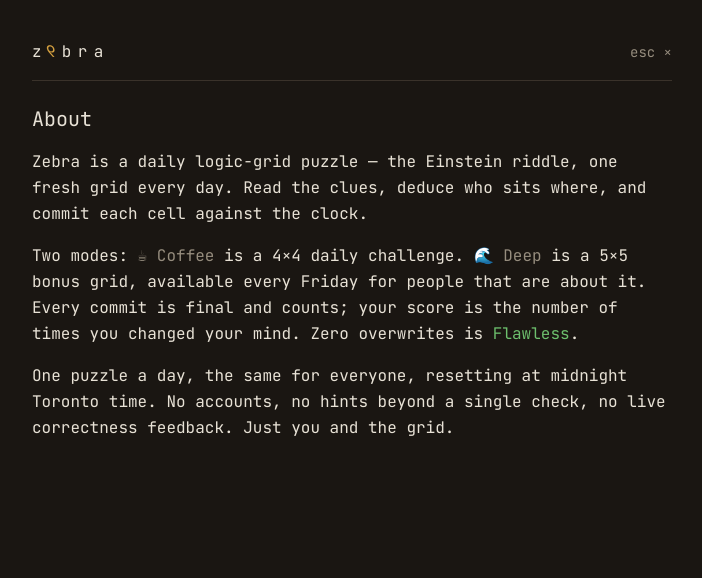
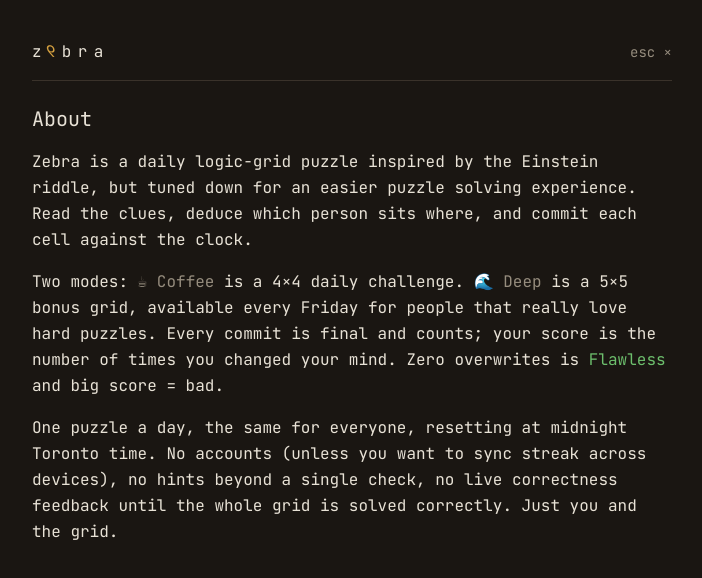
Before and after one commit to egeyesss/zebra, a Next.js app: page /about in a window 1280 px wide. Shown: the top 578 px of the page, without its empty margins (288-990 px from the left). Built offline with nearby package versions, Linux system fonts and the light colour scheme.

Commit message:
Update about copy on page and in-game modal

```diff
--- a/app/about/page.tsx
+++ b/app/about/page.tsx
@@ -26,21 +26,23 @@ export default function AboutPage() {
       <article className="flex flex-col gap-4 leading-relaxed">
         <h1 className="text-xl">About</h1>
         <p>
-          Zebra is a daily logic-grid puzzle — the Einstein riddle, one fresh
-          grid every day. Read the clues, deduce who sits where, and commit each
-          cell against the clock.
+          Zebra is a daily logic-grid puzzle inspired by the Einstein riddle, but
+          tuned down for an easier puzzle solving experience. Read the clues,
+          deduce which person sits where, and commit each cell against the clock.
         </p>
         <p>
           Two modes: <span className="text-fg-muted">☕ Coffee</span> is a 4×4
-          daily challenge. <span className="text-fg-muted">🌊 Deep</span> is a 5×5 bonus grid,
-          available every Friday for people that are about it. Every commit is final and counts;
-          your score is the number of times you changed your mind. Zero overwrites is{" "}
-          <span className="text-accent-green">Flawless</span>.
+          daily challenge. <span className="text-fg-muted">🌊 Deep</span> is a
+          5×5 bonus grid, available every Friday for people that really love hard
+          puzzles. Every commit is final and counts; your score is the number of
+          times you changed your mind. Zero overwrites is{" "}
+          <span className="text-accent-green">Flawless</span> and big score = bad.
         </p>
         <p>
           One puzzle a day, the same for everyone, resetting at midnight Toronto
-          time. No accounts, no hints beyond a single check, no live correctness
-          feedback. Just you and the grid.
+          time. No accounts (unless you want to sync streak across devices), no
+          hints beyond a single check, no live correctness feedback until the
+          whole grid is solved correctly. Just you and the grid.
         </p>
       </article>
     </div>
--- a/components/PlaySession.tsx
+++ b/components/PlaySession.tsx
@@ -333,23 +333,26 @@ export function PlaySession({ puzzle, isPreview, number, track }: Props) {
           </div>
           <div className="flex flex-col gap-4 text-sm leading-relaxed">
             <p>
-              Zebra is a daily logic-grid puzzle — the Einstein riddle, one
-              fresh grid every day. Read the clues, deduce who sits where, and
-              commit each cell against the clock.
+              Zebra is a daily logic-grid puzzle inspired by the Einstein riddle,
+              but tuned down for an easier puzzle solving experience. Read the
+              clues, deduce which person sits where, and commit each cell against
+              the clock.
             </p>
             <p>
               <span className="text-fg-muted">☕ Coffee</span> is a 4×4 daily
               challenge.{" "}
               <span className="text-fg-muted">🌊 Deep</span> is a 5×5 bonus
-              grid, available every Friday. Every commit is final and counts;
-              your score is the number of times you changed your mind. Zero
-              overwrites is{" "}
-              <span className="text-accent-green">Flawless</span>.
+              grid, available every Friday for people that really love hard
+              puzzles. Every commit is final and counts; your score is the number
+              of times you changed your mind. Zero overwrites is{" "}
+              <span className="text-accent-green">Flawless</span> and big score = bad.
             </p>
             <p>
               One puzzle a day, the same for everyone, resetting at midnight
-              Toronto time. No accounts, no hints beyond a single check, no live
-              correctness feedback. Just you and the grid.
+              Toronto time. No accounts (unless you want to sync streak across
+              devices), no hints beyond a single check, no live correctness
+              feedback until the whole grid is solved correctly. Just you and the
+              grid.
             </p>
           </div>
         </div>
```
